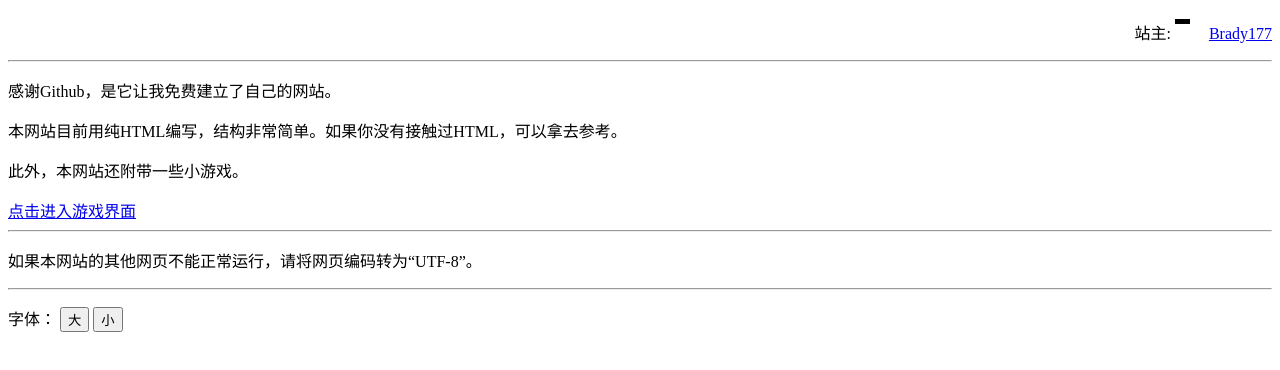
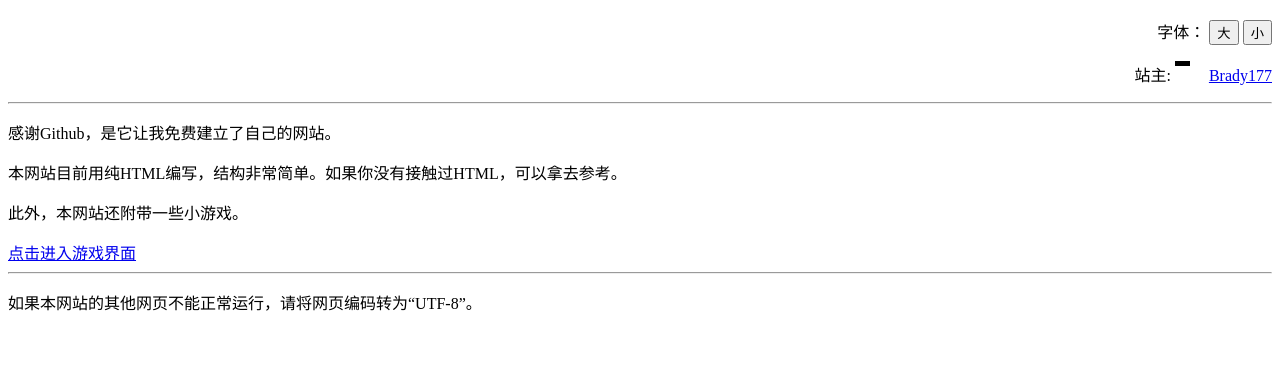
Before and after one commit to brady177/brady177.github.io, a plain HTML site: page index.html in a window 1280 px wide. Shown: the part 70-440 px from the top of the page. Drawn offline with Linux system fonts and the light colour scheme.

Commit message:
Update index.html

```diff
--- a/index.html
+++ b/index.html
@@ -8,8 +8,12 @@
   </style>
 </head>
 <body>
-  <h1>Brady177的网站</h1>
+  <h1 id="heading">Brady177的网站</h1>
   <div id="word">
+    <p style="text-align:right">字体：
+      <button onclick="fontsize('32px','64px')">大</button>
+      <button onclick="fontsize('16px','32px')">小</button>
+    </p>
     <p style="text-align:right">
       站主:
       <img src="pictures/brady177.gif" width="30" height="20"/>
@@ -25,14 +29,12 @@
     <hr/>
     <!--[if lte IE 9]> <p>你还还在使用IE 9或更低版本？本站建议您更新浏览器来访问。</p> <![endif]-->
     <p>如果本网站的其他网页不能正常运行，请将网页编码转为“UTF-8”。</p>
-    <hr/>
-    <p>字体：
-      <button onclick="fontsize('36px')">大</button>
-      <button onclick="fontsize('16px')">小</button>
-    </p>
   </div>
   <script>
-    function fontsize(size) {document.getElementById('word').style.fontSize=size}
+    function fontsize(wsize,hsize) {
+      document.getElementById('word').style.fontSize=wsize
+      document.getElementById('heading').style.fontSize=hsize
+    }
   </script>
 </body>
 </html>
```
